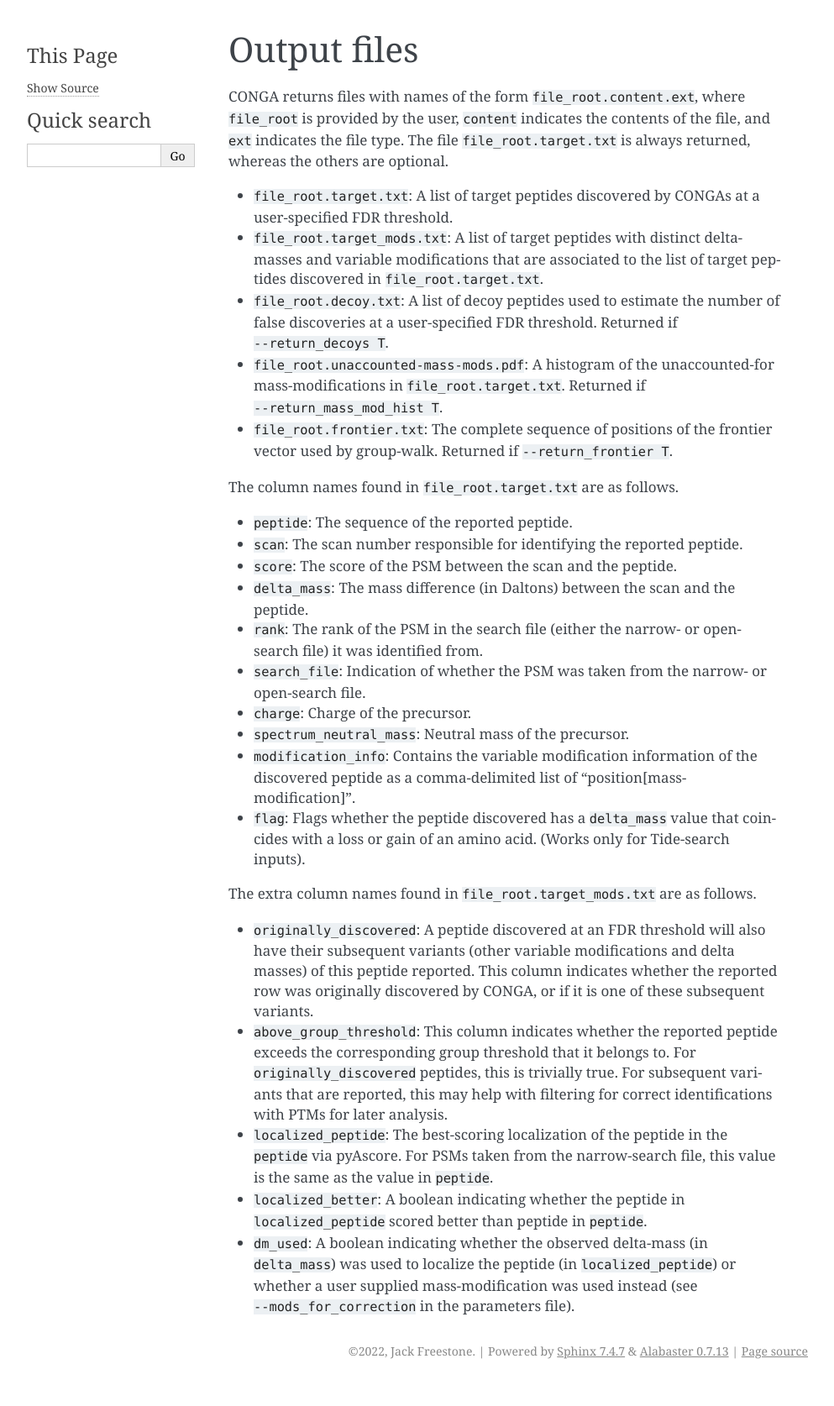
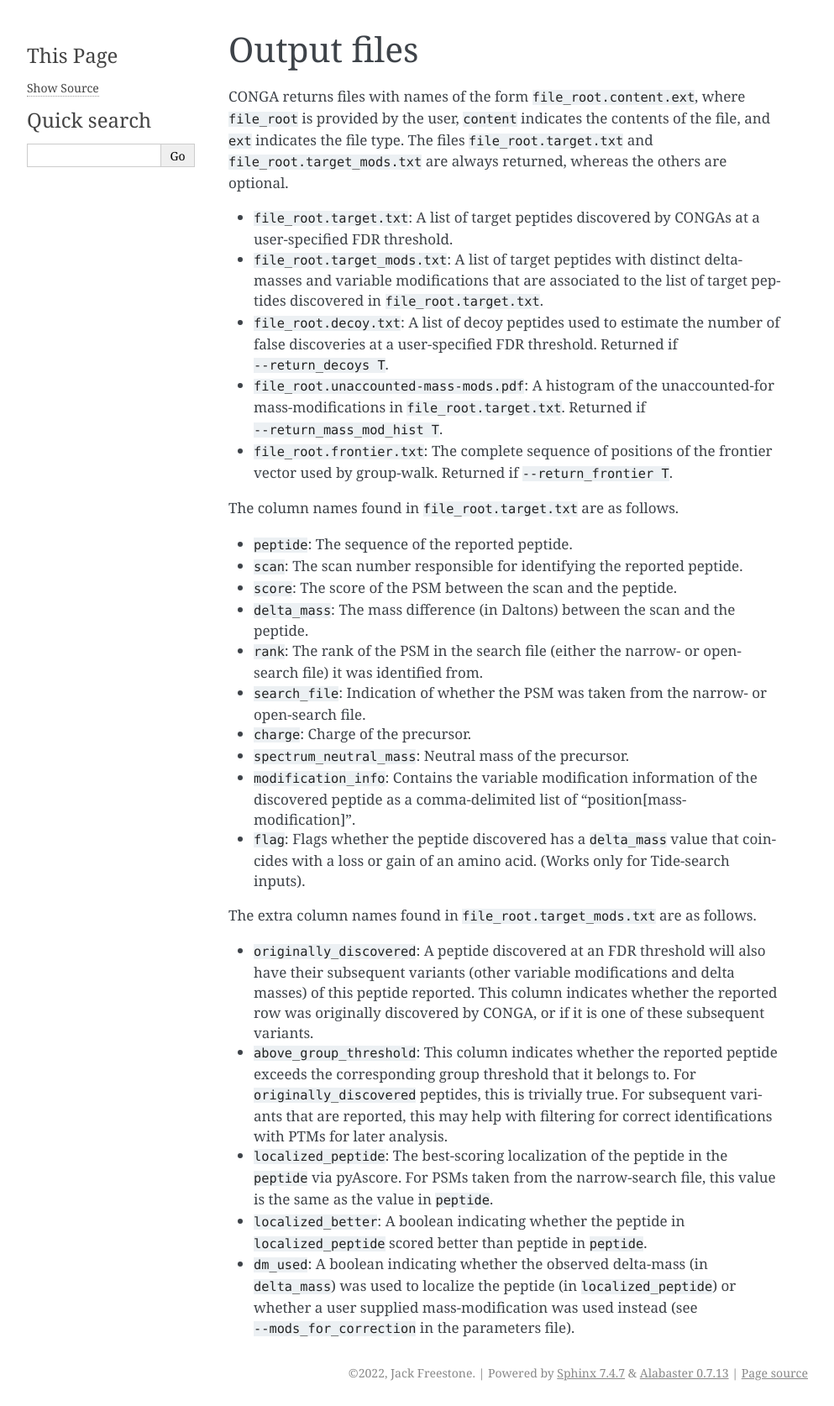
Before and after one commit to freejstone/CONGA, a Sphinx documentation site: the page built from docs/pages/output_files.rst, in a window 1280 px wide. Shown: the whole page at 84% size, without its empty margins (148-1141 px from the left). Built offline with Sphinx 7.4.7, drawn with Linux system fonts in a browser that asks for light colours; before the commit the page ends 1648 px from its top, so only the background shows below that.

Commit message:
update documents

```diff
--- a/docs/pages/output_files.rst
+++ b/docs/pages/output_files.rst
@@ -3,7 +3,7 @@ Output files
 """"""""""""
 
 CONGA returns files with names of the form ``file_root.content.ext``, where ``file_root`` is provided by the user, ``content`` indicates the contents of the file, and ``ext`` indicates the file type.
-The file ``file_root.target.txt`` is always returned, whereas the others are optional.
+The files ``file_root.target.txt`` and ``file_root.target_mods.txt`` are always returned, whereas the others are optional.
 
 * ``file_root.target.txt``: A list of target peptides discovered by CONGAs at a user-specified FDR threshold.
 * ``file_root.target_mods.txt``: A list of target peptides with distinct delta-masses and variable modifications that are associated to the list of target peptides discovered in ``file_root.target.txt``.
```
